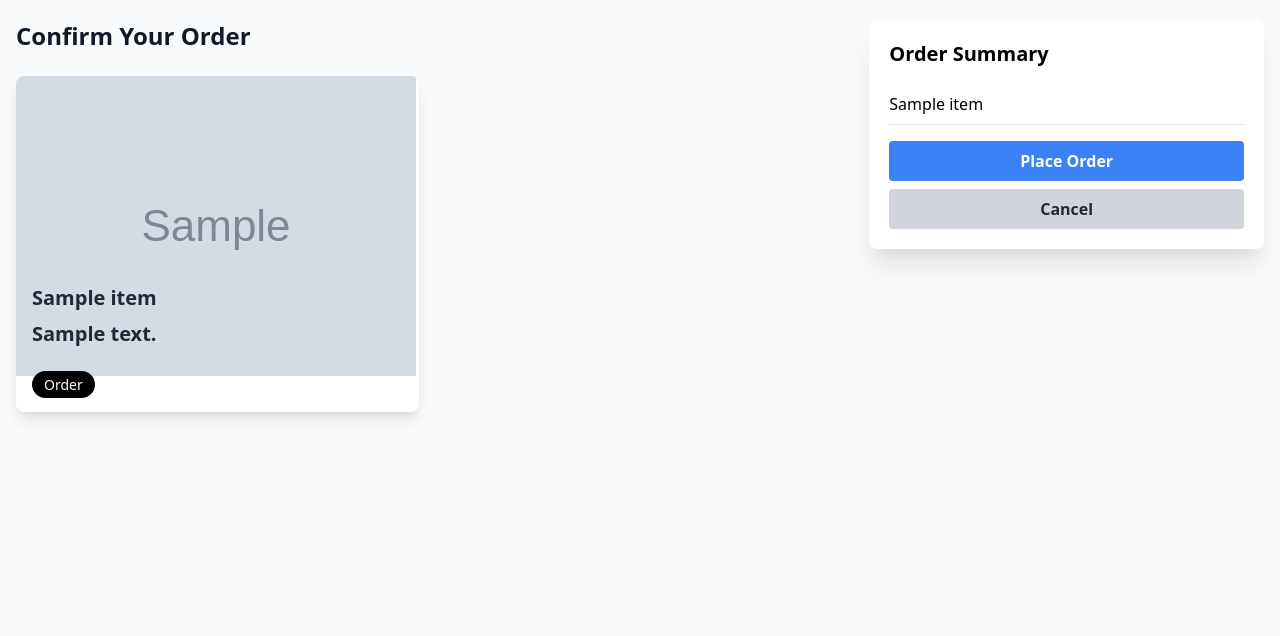
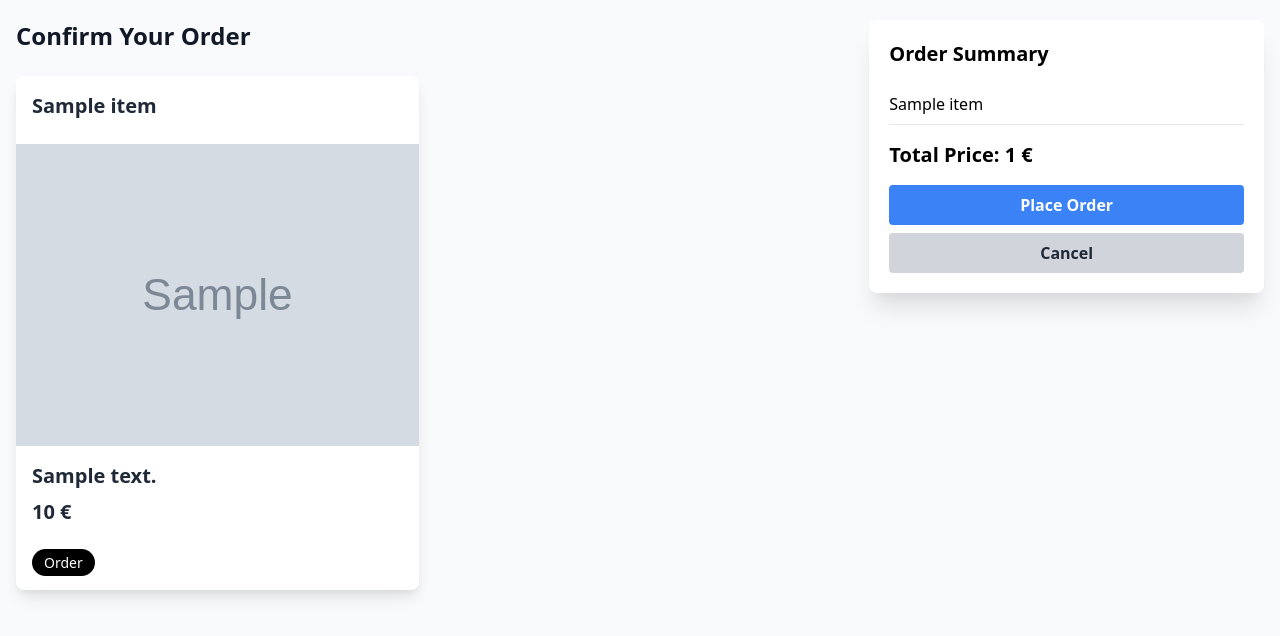
Before and after one commit to slimouGit/foodOrdering, a Flask app: template templates/order.html in a window 1280 px wide. Shown: the top 636 px of the page. Run offline with Flask 3, Linux system fonts and the light colour scheme; the template is opened without the code that fills it: most values are stand-ins (such as "Sample title", 1, 10 or a date in 2020); grey boxes marked "Sample" are stand-in pictures; some libraries are stand-ins or nearby versions.

Commit message:
ui adjustments and display total price

```diff
--- a/routes.py
+++ b/routes.py
@@ -35,17 +35,17 @@ def takeOrder():
     recording_id = request.args.get('recording_id')
     if text:
         # Process the provided text
-        order = validateOrder(text)
+        order, total_price = validateOrder(text)
     elif recording_id:
         recording_path = find_latest_recording(recording_id)
         if not recording_path:
             return render_template('error.html', message="We're sorry, we couldn't find your order recording.")
         text = speechToText(recording_path)
-        order = validateOrder(text)
+        order, total_price = validateOrder(text)
     else:
         return render_template('error.html', message="We're sorry, we couldn't process your order. No text or recording ID was provided.")
 
-    return render_template('order.html', order=order)
+    return render_template('order.html', order=order, total_price=total_price)
 
 
 @app.route('/goods')
--- a/templates/order.html
+++ b/templates/order.html
@@ -15,10 +15,16 @@
                 {% for item in order %}
                 <div class="w-full sm:w-1/2 px-2 mb-4">
                     <div class="bg-white rounded-lg overflow-hidden shadow-lg">
-                                    <div class="bg-cover bg-center h-48" ><img src="{{ item.image_path }}"></div>
                         <div class="p-4">
-                                        <h3 class="font-bold text-xl mb-2 text-gray-800">{{ item.name }}</h3>
+                            <h1 class="font-bold text-xl mb-2 text-gray-800">{{ item.name }}</h1>
+                        </div>
+                        <div class="bg-cover bg-center h-48" style="height: 80%; overflow: hidden;">
+                            <img src="{{ item.image_path }}"
+                                 style="width:100%; object-fit: cover; object-position: center;">
+                        </div>
+                        <div class="p-4">
                             <h5 class="font-bold text-xl mb-2 text-gray-800">{{ item.description }}</h5>
+                            <h1 class="font-bold text-xl mb-2 text-gray-800">{{ item.price }} €</h1>
                         </div>
                         <div class="px-4 pb-4">
                             <span class="bg-black text-white text-sm py-1 px-3 rounded-full">Order</span>
@@ -36,9 +42,13 @@
                     <li class="border-b py-2">{{ item.name }}</li>
                     {% endfor %}
                 </ul>
+                <h3 class="text-xl font-bold mb-4">Total Price: {{ total_price }} €</h3>
                 <div>
-                        <a href="#" class="bg-blue-500 hover:bg-blue-700 text-white font-bold py-2 px-4 rounded w-full text-center block mb-2">Place Order</a>
-                        <a href="/" class="bg-gray-300 hover:bg-gray-400 text-gray-800 font-bold py-2 px-4 rounded w-full text-center block">Cancel</a>
+                    <a href="#"
+                       class="bg-blue-500 hover:bg-blue-700 text-white font-bold py-2 px-4 rounded w-full text-center block mb-2">Place
+                        Order</a>
+                    <a href="/"
+                       class="bg-gray-300 hover:bg-gray-400 text-gray-800 font-bold py-2 px-4 rounded w-full text-center block">Cancel</a>
                 </div>
             </div>
         </div>
```
Also changed, not shown: api.py (+14 -6 lines), repository.py (line endings or trailing spaces). Lines whose indentation alone changed are shown as unchanged.
